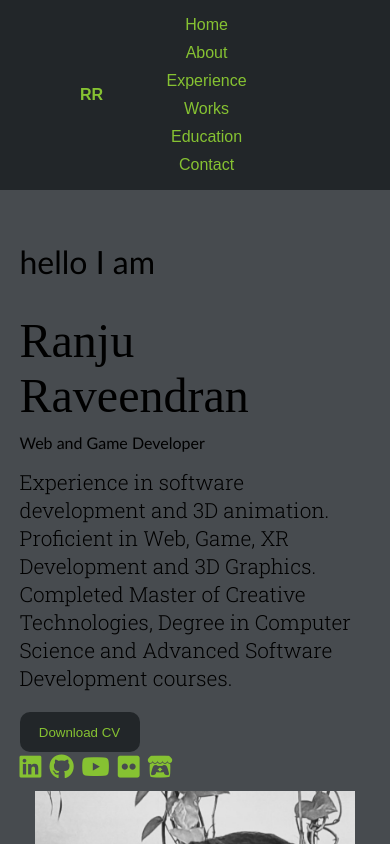
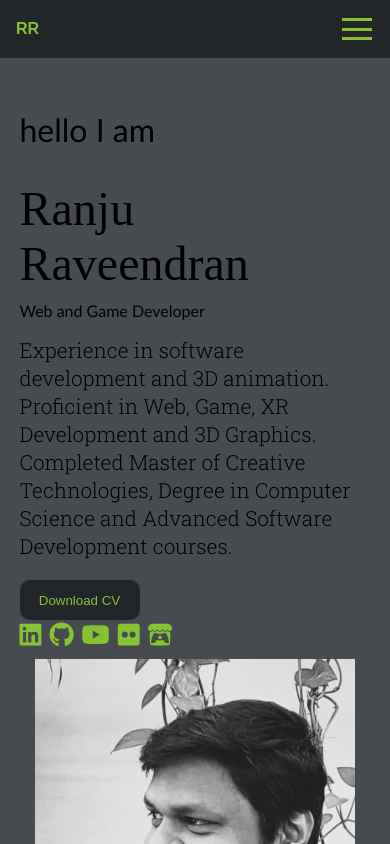
Before and after one commit to ranjurave/portfolio-website-ranju, a React (Create React App) app: page / in a window 390 px wide. Shown: the top 844 px of the page. Built offline with nearby package versions, Linux system fonts and the light colour scheme; a web font is replaced by a local one.

Commit message:
hamburger menu fix

```diff
--- a/package.json
+++ b/package.json
@@ -3,7 +3,7 @@
   "version": "0.1.0",
   "private": true,
   "dependencies": {
-    "@emailjs/browser": "^3.10.0",
+    "@emailjs/browser": "^3.11.0",
     "@fortawesome/react-fontawesome": "^0.2.0",
     "@react-three/drei": "^9.14.3",
     "@react-three/fiber": "^8.0.26",
--- a/src/App.js
+++ b/src/App.js
@@ -10,7 +10,7 @@ import Footer from './components/Footer';
 import styles from './App.module.css';
 
 function App() {
-  const homeref = useRef(<Banner/>);
+  const homeref = useRef(<About/>);
   const aboutref = useRef(<About/>);
   const expref = useRef(<Experience/>);
   const workref = useRef(<Works/>);
@@ -18,7 +18,7 @@ function App() {
   const contactref = useRef(<Contact/>);
 
   const [menu, setMenu] = useState("home");
-  console.log(menu);
+  //console.log(menu);
   const selectedMenuItem = (menu) => {
     setMenu(menu);
     switch(menu){
@@ -57,6 +57,7 @@ function App() {
       {/* <div ref={homeref} className={styles.Banner}>
         <Canvas><Banner/></Canvas>
       </div> */}
+      <div ref={homeref}><About/></div>
       <div ref={aboutref}><About/></div>
       <div ref={expref}><Experience/></div>
       <div ref={workref}><Works/></div>
--- a/src/components/About.js
+++ b/src/components/About.js
@@ -5,7 +5,6 @@ import styles from './About.module.css';
 function About() {
   return (
     <div className={styles.about}>
-
       <div>
         <div>
           <p className= {styles.hello}>hello I am</p>
--- a/src/components/Banner.js
+++ b/src/components/Banner.js
@@ -1,19 +1,20 @@
-import React from 'react'
+//import React from 'react'
 // import styles from './Banner.module.css'
-import { OrbitControls, PerspectiveCamera, Environment } from "@react-three/drei";
-import { Suspense } from "react";
-import { FloatingIsland } from "./FloatingIsland";
+// import { OrbitControls, PerspectiveCamera, Environment } from "@react-three/drei";
+// import { Suspense } from "react";
+// import { FloatingIsland } from "./FloatingIsland";
 
 function Banner () {
   return (
-    <Suspense fallback={null}>
-      <Environment background={"only"} files ={process.env.PUBLIC_URL + "textures/bg.hdr"} />
-      <Environment background={false} files={process.env.PUBLIC_URL + "textures/envmap.hdr"}/>
+    <></>
+  //   <Suspense fallback={null}>
+  //     <Environment background={"only"} files ={process.env.PUBLIC_URL + "textures/bg.hdr"} />
+  //     <Environment background={false} files={process.env.PUBLIC_URL + "textures/envmap.hdr"}/>
 
-      <PerspectiveCamera makeDefault fov={50} position={[-1.75, 10.85, 20.35]} />
-      <OrbitControls target={[1, 5, 0]} maxPolarAngle={Math.PI * 0.5}/>
-      <FloatingIsland/>
-    </Suspense>
-  );
+  //     <PerspectiveCamera makeDefault fov={50} position={[-1.75, 10.85, 20.35]} />
+  //     <OrbitControls target={[1, 5, 0]} maxPolarAngle={Math.PI * 0.5}/>
+  //     <FloatingIsland/>
+  //   </Suspense>
+   );
 }
 export default Banner;
--- a/src/components/Experience.js
+++ b/src/components/Experience.js
@@ -5,7 +5,6 @@ import app_styles from '../App.module.css';
 function Experience() {
   return (
     <div className={styles.experience}>
-      <div></div>
       <h1 className={app_styles.section_name}>Experience</h1>
       <div className={styles.experiences}>
         <div className={styles.content}>
--- a/src/components/HamburgerMenu.js
+++ b/src/components/HamburgerMenu.js
@@ -1,37 +1,35 @@
-// import React, { useState } from 'react';
-// import styles from './HamburgerMenu.module.css';
+import React, { useState } from 'react';
+import styles from './HamburgerMenu.module.css';
 
-// const HamburgerMenu = ({selectedMenuItem}) => {
-//   const [isOpen, setIsOpen] = useState(true);
+const HamburgerMenu = ({selectedMenuItem}) => {
+  const [isOpen, setIsOpen] = useState(true);
 
-//   const toggleMenu = () => {
-//       console.log(isOpen);
-//     setIsOpen(!isOpen);
-//   }
+  const toggleMenu = () => {
+    setIsOpen(!isOpen);
+  }
 //   const [menu, setMenu] = useState("home");
 //   console.log(menu);
 //   const selectedMenuItem = (menu) => {
 //     setMenu(menu);
-//   };
-
-//   return (
-//     <div className={styles.hamburger_menu} onClick={toggleMenu}>
-//       <div className={styles.hamburger}>
-//         <div className={isOpen?styles.top_bar:styles.top_bar_closed}></div>
-//         <div className={isOpen?styles.middle_bar:styles.middle_bar_closed}></div>
-//         <div className={isOpen?styles.bottom_bar:styles.bottom_bar_closed}></div>
-//       </div>
-//       <div className={isOpen?styles.mobile_menu_closed:styles.mobile_menu}>
-//         <ul>
-//           <li onClick={() => selectedMenuItem("home")}>Home</li>
-//           <li onClick={() => selectedMenuItem("about")}>About</li>
-//           <li onClick={() => selectedMenuItem("experience")}>Experience</li>
-//           <li onClick={() => selectedMenuItem("work")}>Work</li>
-//           <li onClick={() => selectedMenuItem("education")}>Education</li>
-//           <li onClick={() => selectedMenuItem("contact")}>Contact</li>
-//         </ul>
-//       </div>
-//     </div>
-//   );
-// }
-// export default HamburgerMenu;
+//   }
+  return (
+    <div className={styles.hamburger_menu} onClick={toggleMenu}>
+      <div className={styles.hamburger}>
+        <div className={isOpen?styles.top_bar:styles.top_bar_closed}></div>
+        <div className={isOpen?styles.middle_bar:styles.middle_bar_closed}></div>
+        <div className={isOpen?styles.bottom_bar:styles.bottom_bar_closed}></div>
+      </div>
+      <div className={isOpen?styles.mobile_menu_closed:styles.mobile_menu}>
+        <ul>
+          <li onClick={() => selectedMenuItem("home")}>Home</li>
+          <li onClick={() => selectedMenuItem("about")}>About</li>
+          <li onClick={() => selectedMenuItem("experience")}>Experience</li>
+          <li onClick={() => selectedMenuItem("works")}>Works</li>
+          <li onClick={() => selectedMenuItem("education")}>Education</li>
+          <li onClick={() => selectedMenuItem("contact")}>Contact</li>
+        </ul>
+      </div>
+    </div>
+  );
+}
+export default HamburgerMenu;
--- a/src/components/HamburgerMenu.module.css
+++ b/src/components/HamburgerMenu.module.css
@@ -1,5 +1,10 @@
-/* .hamburger_menu {
-  position: absolute;
+.hamburger_menu {
+  display: flex;
+  flex-direction: column;
+  align-items: flex-end;
+  padding: 0%;
+  margin: 0%;
+  margin: 0%;
 }
 
 .hamburger {
@@ -8,6 +13,7 @@
   justify-content: space-between;
   width: 30px;
   height: 22px;
+  padding: 2px;
   cursor: pointer;
 }
 
@@ -17,14 +23,15 @@
   width: 100%;
   height: 3px;
   background-color: var(--green);
-  transition: transform 0.2s ease;
+  transition: transform 0.8s ease;
 }
 
 .top_bar_closed {
   width: 100%;
   height: 3px;
   background-color: var(--green);
-  transform: rotate(45deg) translate(7px, 8px);
+  transform: rotate(228deg) translate(-9px, -7px);
+  transition: transform 0.8s ease;
 }
 
 .middle_bar_closed {
@@ -35,23 +42,30 @@
   width: 100%;
   height: 3px;
   background-color: var(--green);
-  transform: rotate(-45deg) translate(5px, -6px);
+  transform: rotate(-225deg) translate(-5px, 5px);
+  transition: transform 0.8s ease;
 }
 
 .mobile_menu {
-  position: relative;
+  /* position: relative; */
+  display: flex;
+  justify-content: space-between;
   top: 10px;
   right: 150px;
-  width: 230px;
-  height: 100%;
+  width: 150px;
   padding: 20px 0 20px 0;
   font-size: 25px;
   background-color: var(--grey3);
   z-index: 3;
 }
+ul{
+  margin: 0%;
+  padding: 0%;
+}
 .mobile_menu li{
-  padding: 5px;
+  padding: 2px;
   cursor: pointer;
+  color: var(--green);
 }
 .mobile_menu li:hover{
   color: var(--greenDark);
@@ -59,6 +73,3 @@
 .mobile_menu_closed {
   display: none;
 }
-li{
-  color: var(--green);
-} */
--- a/src/components/Menu.js
+++ b/src/components/Menu.js
@@ -1,6 +1,6 @@
 import React from 'react';
 import styles from './Menu.module.css';
-//import HamburgerMenu from './HamburgerMenu';
+import HamburgerMenu from './HamburgerMenu';
 
 const Menu = ({selectedMenuItem}) =>{
   return (
@@ -15,11 +15,10 @@ const Menu = ({selectedMenuItem}) =>{
         <div className={styles.menu_item}><li onClick={() => selectedMenuItem("works")}>Works</li></div>
         <div className={styles.menu_item}><li onClick={() => selectedMenuItem("education")}>Education</li></div>
         <div className={styles.menu_item}><li onClick={() => selectedMenuItem("contact")}>Contact</li></div>
-        {/* TODO hamburger menu */}
-        {/* <div className={styles.mobile_menu}>
+      </ul>
+        <div className={styles.mobile_menu}>
           <HamburgerMenu selectedMenuItem={selectedMenuItem}></HamburgerMenu>
-        </div> */}
-      </ul>
+        </div>
     </div>
   )
 }
--- a/src/components/Menu.module.css
+++ b/src/components/Menu.module.css
@@ -45,14 +45,28 @@ ul
 }
 .mobile_menu{
     display: none;
+    /* width: 100%; */
+    padding: 0%;
+    margin: 0%;
 }
 @media only screen and (max-width: 800px) {
-    /* .mobile_menu{
-        display: block;
+    .nav_menu {
+        padding: 1em 1em 1em 1em;
+    }
+    .menu_full{
+        display :flex;
+        flex-direction: row;
+        align-items: flex-end;
+        justify-content:flex-end;
+    }
+    .mobile_menu{
+        display: flex;
+        /* display: inline; */
+        color: #222629;
     }
     .menu_item{
         display: none;
-    } */
+    }
     .menu_full{
         flex-direction: column;
         height: 100%;
```
Also changed, not shown: 1 other file (tests, documents, lock files or other folders).
